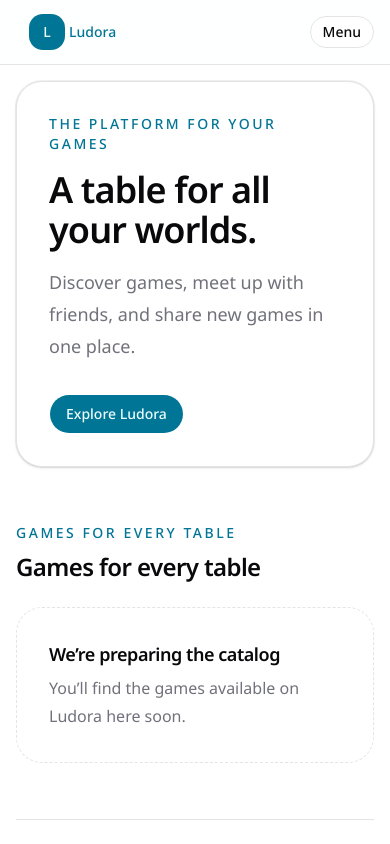
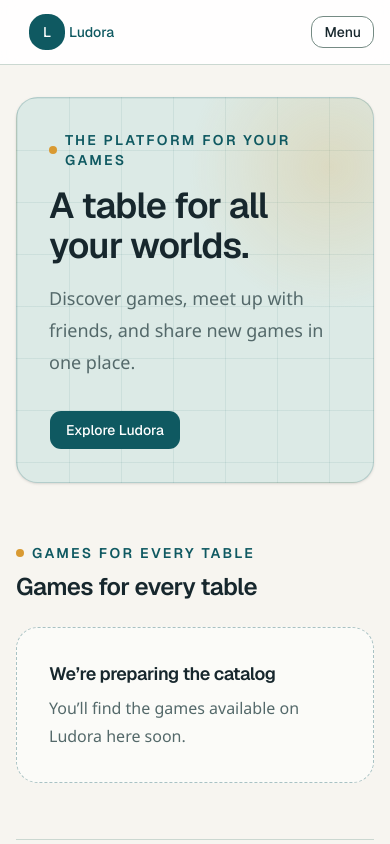
Before and after one commit to bitacorasCode/ludora, a Next.js app in the folder apps/web/: page /en in a window 390 px wide. Shown: the top 844 px of the page. Built offline with nearby package versions, Linux system fonts and the light colour scheme.

Commit message:
refactor: change style colors and typography

```diff
--- a/apps/web/src/app/[locale]/layout.tsx
+++ b/apps/web/src/app/[locale]/layout.tsx
@@ -14,7 +14,10 @@
   return routing.locales.map((locale) => ({ locale }));
 }
 
-const notoSans = Noto_Sans({ subsets: ['latin'], variable: '--font-sans' });
+const notoSans = Noto_Sans({
+  subsets: ['latin'],
+  variable: '--font-noto-sans',
+});
 
 const geistSans = Geist({
   variable: '--font-geist-sans',
--- a/apps/web/src/app/[locale]/page.tsx
+++ b/apps/web/src/app/[locale]/page.tsx
@@ -52,7 +52,7 @@
           title='Ranking'
           titleId='ranking-title'
         />
-        <Card variant='hero'>
+        <Card>
           <CardHeader>
             <BodyText>{t('rankingDescription')}</BodyText>
           </CardHeader>
--- a/apps/web/src/app/globals.css
+++ b/apps/web/src/app/globals.css
@@ -1,15 +1,19 @@
-@import "tailwindcss";
-@import "tw-animate-css";
-@import "shadcn/tailwind.css";
+@import 'tailwindcss';
+@import 'tw-animate-css';
+@import 'shadcn/tailwind.css';
 
 @custom-variant dark (&:is(.dark *));
 
 @theme inline {
   --color-background: var(--background);
   --color-foreground: var(--foreground);
-  --font-sans: var(--font-sans);
+  --font-sans: var(--font-noto-sans);
   --font-mono: var(--font-geist-mono);
-  --font-heading: var(--font-sans);
+  --font-heading: var(--font-geist-sans);
+  --color-primary-soft: var(--primary-soft);
+  --color-highlight: var(--highlight);
+  --color-highlight-foreground: var(--highlight-foreground);
+  --color-field-border: var(--field-border);
   --color-sidebar-ring: var(--sidebar-ring);
   --color-sidebar-border: var(--sidebar-border);
   --color-sidebar-accent-foreground: var(--sidebar-accent-foreground);
@@ -49,72 +53,80 @@
 }
 
 :root {
-  --background: oklch(1 0 0);
-  --foreground: oklch(0.141 0.005 285.823);
-  --card: oklch(1 0 0);
-  --card-foreground: oklch(0.141 0.005 285.823);
-  --popover: oklch(1 0 0);
-  --popover-foreground: oklch(0.141 0.005 285.823);
-  --primary: oklch(0.52 0.105 223.128);
-  --primary-foreground: oklch(0.984 0.019 200.873);
-  --secondary: oklch(0.967 0.001 286.375);
-  --secondary-foreground: oklch(0.21 0.006 285.885);
-  --muted: oklch(0.967 0.001 286.375);
-  --muted-foreground: oklch(0.552 0.016 285.938);
-  --accent: oklch(0.967 0.001 286.375);
-  --accent-foreground: oklch(0.21 0.006 285.885);
-  --destructive: oklch(0.577 0.245 27.325);
-  --border: oklch(0.92 0.004 286.32);
-  --input: oklch(0.92 0.004 286.32);
-  --ring: oklch(0.705 0.015 286.067);
-  --chart-1: oklch(0.81 0.117 11.638);
-  --chart-2: oklch(0.645 0.246 16.439);
-  --chart-3: oklch(0.586 0.253 17.585);
-  --chart-4: oklch(0.514 0.222 16.935);
-  --chart-5: oklch(0.455 0.188 13.697);
-  --radius: 0.625rem;
-  --sidebar: oklch(0.985 0 0);
-  --sidebar-foreground: oklch(0.141 0.005 285.823);
-  --sidebar-primary: oklch(0.609 0.126 221.723);
-  --sidebar-primary-foreground: oklch(0.984 0.019 200.873);
-  --sidebar-accent: oklch(0.967 0.001 286.375);
-  --sidebar-accent-foreground: oklch(0.21 0.006 285.885);
-  --sidebar-border: oklch(0.92 0.004 286.32);
-  --sidebar-ring: oklch(0.705 0.015 286.067);
+  --background: #f7f5f0;
+  --foreground: #17272d;
+  --card: #ffffff;
+  --card-foreground: #17272d;
+  --popover: #ffffff;
+  --popover-foreground: #17272d;
+  --primary: #0f5961;
+  --primary-foreground: #ffffff;
+  --primary-soft: #dceae6;
+  --secondary: #e7eeea;
+  --secondary-foreground: #214044;
+  --muted: #edf0eb;
+  --muted-foreground: #54696a;
+  --accent: #e3efea;
+  --accent-foreground: #173c40;
+  --highlight: #d99a32;
+  --highlight-foreground: #17272d;
+  --destructive: #b63132;
+  --border: #cbd8d1;
+  --input: #e4ece8;
+  --field-border: #758b84;
+  --ring: #0f5961;
+  --chart-1: #0f5961;
+  --chart-2: #d99a32;
+  --chart-3: #577f8a;
+  --chart-4: #8c695b;
+  --chart-5: #7f9b6f;
+  --radius: 0.75rem;
+  --sidebar: #ffffff;
+  --sidebar-foreground: #17272d;
+  --sidebar-primary: #0f5961;
+  --sidebar-primary-foreground: #ffffff;
+  --sidebar-accent: #e3efea;
+  --sidebar-accent-foreground: #173c40;
+  --sidebar-border: #cbd8d1;
+  --sidebar-ring: #0f5961;
 }
 
 .dark {
-  --background: oklch(0.141 0.005 285.823);
-  --foreground: oklch(0.985 0 0);
-  --card: oklch(0.21 0.006 285.885);
-  --card-foreground: oklch(0.985 0 0);
-  --popover: oklch(0.21 0.006 285.885);
-  --popover-foreground: oklch(0.985 0 0);
-  --primary: oklch(0.45 0.085 224.283);
-  --primary-foreground: oklch(0.984 0.019 200.873);
-  --secondary: oklch(0.274 0.006 286.033);
-  --secondary-foreground: oklch(0.985 0 0);
-  --muted: oklch(0.274 0.006 286.033);
-  --muted-foreground: oklch(0.705 0.015 286.067);
-  --accent: oklch(0.274 0.006 286.033);
-  --accent-foreground: oklch(0.985 0 0);
-  --destructive: oklch(0.704 0.191 22.216);
-  --border: oklch(1 0 0 / 10%);
-  --input: oklch(1 0 0 / 15%);
-  --ring: oklch(0.552 0.016 285.938);
-  --chart-1: oklch(0.81 0.117 11.638);
-  --chart-2: oklch(0.645 0.246 16.439);
-  --chart-3: oklch(0.586 0.253 17.585);
-  --chart-4: oklch(0.514 0.222 16.935);
-  --chart-5: oklch(0.455 0.188 13.697);
-  --sidebar: oklch(0.21 0.006 285.885);
-  --sidebar-foreground: oklch(0.985 0 0);
-  --sidebar-primary: oklch(0.715 0.143 215.221);
-  --sidebar-primary-foreground: oklch(0.302 0.056 229.695);
-  --sidebar-accent: oklch(0.274 0.006 286.033);
-  --sidebar-accent-foreground: oklch(0.985 0 0);
-  --sidebar-border: oklch(1 0 0 / 10%);
-  --sidebar-ring: oklch(0.552 0.016 285.938);
+  --background: #12232a;
+  --foreground: #f0f5f2;
+  --card: #1a2d33;
+  --card-foreground: #f0f5f2;
+  --popover: #1a2d33;
+  --popover-foreground: #f0f5f2;
+  --primary: #82d7c9;
+  --primary-foreground: #12232a;
+  --primary-soft: #1d3b3e;
+  --secondary: #263f43;
+  --secondary-foreground: #f0f5f2;
+  --muted: #20363b;
+  --muted-foreground: #afc3c0;
+  --accent: #2a4747;
+  --accent-foreground: #f0f5f2;
+  --highlight: #e6b35e;
+  --highlight-foreground: #17272d;
+  --destructive: #ff9c96;
+  --border: #415b5f;
+  --input: #263e42;
+  --field-border: #8aa8a2;
+  --ring: #82d7c9;
+  --chart-1: #82d7c9;
+  --chart-2: #e6b35e;
+  --chart-3: #8fb9c5;
+  --chart-4: #d19b84;
+  --chart-5: #a7c798;
+  --sidebar: #1a2d33;
+  --sidebar-foreground: #f0f5f2;
+  --sidebar-primary: #82d7c9;
+  --sidebar-primary-foreground: #12232a;
+  --sidebar-accent: #2a4747;
+  --sidebar-accent-foreground: #f0f5f2;
+  --sidebar-border: #415b5f;
+  --sidebar-ring: #82d7c9;
 }
 
 @layer base {
@@ -127,4 +139,30 @@
   html {
     @apply font-sans;
   }
+  button:not(:disabled),
+  [role='button']:not(:disabled) {
+    cursor: pointer;
+  }
 }
+
+@layer components {
+  [data-slot='card'][data-variant='hero'] {
+    background-image:
+      radial-gradient(
+        circle at 88% 18%,
+        color-mix(in srgb, var(--highlight) 20%, transparent),
+        transparent 32%
+      ),
+      linear-gradient(
+        to right,
+        color-mix(in srgb, var(--primary) 8%, transparent) 1px,
+        transparent 1px
+      ),
+      linear-gradient(
+        to bottom,
+        color-mix(in srgb, var(--primary) 8%, transparent) 1px,
+        transparent 1px
+      );
+    background-size: auto, 3.25rem 3.25rem, 3.25rem 3.25rem;
+  }
+}
--- a/apps/web/src/components/layout/header.tsx
+++ b/apps/web/src/components/layout/header.tsx
@@ -17,7 +17,7 @@
   const t = useTranslations('Header');
 
   return (
-    <header className='sticky top-0 z-40 border-b bg-background/90 backdrop-blur'>
+    <header className='sticky top-0 z-40 border-b bg-card/90 backdrop-blur'>
       <nav
         aria-label={t('mainNavigation')}
         className='mx-auto flex h-16 max-w-6xl items-center justify-between gap-4 px-4 sm:px-6 lg:px-8'
@@ -36,7 +36,7 @@
 
         <div className='hidden items-center gap-6 md:flex'>
           {links.map((link) => (
-            <Button asChild key={link.href} variant='link' size='sm'>
+            <Button asChild key={link.href} variant='ghost' size='sm'>
               <Link href={link.href}>{t(link.label)}</Link>
             </Button>
           ))}
@@ -57,7 +57,7 @@
           {links.map((link) => (
             <SideMenuClose asChild key={link.href}>
               <div>
-                <Button asChild variant='link' size='sm'>
+                <Button asChild variant='ghost' size='sm'>
                   <Link href={link.href}>{t(link.label)}</Link>
                 </Button>
               </div>
--- a/apps/web/src/components/layout/page-layout.tsx
+++ b/apps/web/src/components/layout/page-layout.tsx
@@ -6,7 +6,7 @@
   return (
     <div
       className={cn(
-        'mx-auto w-full max-w-6xl px-4 sm:px-6 lg:px-8 mt-4',
+        'mx-auto mt-8 w-full max-w-6xl px-4 sm:mt-10 sm:px-6 lg:px-8',
         className,
       )}
       {...props}
--- a/apps/web/src/components/typography/typography.tsx
+++ b/apps/web/src/components/typography/typography.tsx
@@ -6,7 +6,7 @@
   return (
     <h1
       className={cn(
-        'text-4xl font-semibold tracking-tight sm:text-6xl',
+        'font-heading text-4xl font-semibold tracking-tight text-balance sm:text-6xl',
         className,
       )}
       {...props}
@@ -17,7 +17,7 @@
 export function SectionTitle({ className, ...props }: ComponentProps<'h2'>) {
   return (
     <h2
-      className={cn('text-2xl font-semibold tracking-tight', className)}
+      className={cn('font-heading text-2xl font-semibold tracking-tight sm:text-3xl', className)}
       {...props}
     />
   );
@@ -26,7 +26,7 @@
 export function SubsectionTitle({ className, ...props }: ComponentProps<'h3'>) {
   return (
     <h3
-      className={cn('text-lg font-semibold tracking-tight', className)}
+      className={cn('font-heading text-lg font-semibold tracking-tight', className)}
       {...props}
     />
   );
@@ -45,7 +45,7 @@
   return (
     <p
       className={cn(
-        'text-sm font-medium uppercase tracking-[0.18em] text-primary',
+        'inline-flex items-center gap-2 font-heading text-sm font-semibold uppercase tracking-[0.16em] text-primary before:size-2 before:shrink-0 before:rounded-sm before:bg-highlight',
         className,
       )}
       {...props}
--- a/apps/web/src/components/ui/button.tsx
+++ b/apps/web/src/components/ui/button.tsx
@@ -4,13 +4,13 @@
 import * as React from "react"
 
 const buttonVariants = cva(
-  "group/button inline-flex shrink-0 items-center justify-center rounded-4xl border border-transparent bg-clip-padding text-sm font-medium whitespace-nowrap transition-all outline-none select-none focus-visible:border-ring focus-visible:ring-3 focus-visible:ring-ring/30 active:not-aria-[haspopup]:translate-y-px disabled:pointer-events-none disabled:opacity-50 aria-invalid:border-destructive aria-invalid:ring-3 aria-invalid:ring-destructive/20 dark:aria-invalid:border-destructive/50 dark:aria-invalid:ring-destructive/40 [&_svg]:pointer-events-none [&_svg]:shrink-0 [&_svg:not([class*='size-'])]:size-4",
+  "group/button inline-flex shrink-0 items-center justify-center rounded-lg border border-transparent bg-clip-padding font-heading text-sm font-medium whitespace-nowrap transition-all outline-none select-none focus-visible:border-ring focus-visible:ring-3 focus-visible:ring-ring/30 active:not-aria-[haspopup]:translate-y-px disabled:pointer-events-none disabled:opacity-50 aria-invalid:border-destructive aria-invalid:ring-3 aria-invalid:ring-destructive/20 dark:aria-invalid:border-destructive/50 dark:aria-invalid:ring-destructive/40 [&_svg]:pointer-events-none [&_svg]:shrink-0 [&_svg:not([class*='size-'])]:size-4",
   {
     variants: {
       variant: {
         default: "bg-primary text-primary-foreground hover:bg-primary/80",
         outline:
-          "border-border bg-background hover:bg-muted hover:text-foreground aria-expanded:bg-muted aria-expanded:text-foreground dark:bg-transparent dark:hover:bg-input/30",
+          "border-field-border bg-card hover:bg-muted hover:text-foreground aria-expanded:bg-muted aria-expanded:text-foreground dark:bg-transparent dark:hover:bg-input/30",
         secondary:
           "bg-secondary text-secondary-foreground hover:bg-[color-mix(in_oklch,var(--secondary),var(--foreground)_5%)] aria-expanded:bg-secondary aria-expanded:text-secondary-foreground",
         ghost:
--- a/apps/web/src/components/ui/card.tsx
+++ b/apps/web/src/components/ui/card.tsx
@@ -3,14 +3,14 @@
 import * as React from 'react';
 
 const cardVariants = cva(
-  'group/card flex flex-col gap-(--card-spacing) overflow-hidden rounded-4xl border border-border bg-card py-(--card-spacing) text-sm text-card-foreground [--card-spacing:--spacing(6)] data-[size=sm]:[--card-spacing:--spacing(4)] has-[>img:first-child]:pt-0 *:[img:first-child]:rounded-t-4xl *:[img:last-child]:rounded-b-4xl',
+  'group/card flex flex-col gap-(--card-spacing) overflow-hidden rounded-2xl border border-border bg-card py-(--card-spacing) text-sm text-card-foreground [--card-spacing:--spacing(6)] data-[size=sm]:[--card-spacing:--spacing(4)] has-[>img:first-child]:pt-0 *:[img:first-child]:rounded-t-2xl *:[img:last-child]:rounded-b-2xl',
   {
     variants: {
       variant: {
-        default: 'shadow-md ring-1 ring-foreground/5 dark:ring-foreground/10',
-        hero: '[--card-spacing:--spacing(8)] shadow-sm ring-1 ring-foreground/5 dark:ring-foreground/10 sm:[--card-spacing:--spacing(12)]',
+        default: 'shadow-sm',
+        hero: 'border-primary/20 bg-primary-soft shadow-sm [--card-spacing:--spacing(8)] sm:[--card-spacing:--spacing(12)]',
         empty:
-          '[--card-spacing:--spacing(8)] border-dashed bg-transparent shadow-none ring-0',
+          '[--card-spacing:--spacing(8)] border-dashed border-primary/35 bg-card/55 shadow-none',
       },
     },
     defaultVariants: {
@@ -46,7 +46,7 @@
     <div
       data-slot='card-header'
       className={cn(
-        'group/card-header @container/card-header grid auto-rows-min items-start gap-1.5 rounded-t-4xl px-(--card-spacing) has-data-[slot=card-action]:grid-cols-[1fr_auto] has-data-[slot=card-description]:grid-rows-[auto_auto] [.border-b]:pb-(--card-spacing)',
+        'group/card-header @container/card-header grid auto-rows-min items-start gap-1.5 rounded-t-2xl px-(--card-spacing) has-data-[slot=card-action]:grid-cols-[1fr_auto] has-data-[slot=card-description]:grid-rows-[auto_auto] [.border-b]:pb-(--card-spacing)',
         className,
       )}
       {...props}
@@ -58,7 +58,7 @@
   return (
     <div
       data-slot='card-title'
-      className={cn('font-heading text-base font-medium', className)}
+      className={cn('font-heading text-xl font-semibold tracking-tight', className)}
       {...props}
     />
   );
@@ -102,7 +102,7 @@
     <div
       data-slot='card-footer'
       className={cn(
-        'flex items-center rounded-b-4xl px-(--card-spacing) [.border-t]:pt-(--card-spacing)',
+        'flex items-center rounded-b-2xl px-(--card-spacing) [.border-t]:pt-(--card-spacing)',
         className,
       )}
       {...props}
--- a/apps/web/src/components/ui/input.tsx
+++ b/apps/web/src/components/ui/input.tsx
@@ -1,5 +1,5 @@
+import { cn } from "cn"
 import * as React from "react"
-import { cn } from "cn"
 
 function Input({ className, type, ...props }: React.ComponentProps<"input">) {
   return (
@@ -7,7 +7,7 @@
       type={type}
       data-slot="input"
       className={cn(
-        "h-9 w-full min-w-0 rounded-3xl border border-transparent bg-input/50 px-3 py-1 text-base transition-[color,box-shadow,background-color] outline-none file:inline-flex file:h-7 file:border-0 file:bg-transparent file:text-sm file:font-medium file:text-foreground placeholder:text-muted-foreground focus-visible:border-ring focus-visible:ring-3 focus-visible:ring-ring/30 disabled:pointer-events-none disabled:cursor-not-allowed disabled:opacity-50 aria-invalid:border-destructive aria-invalid:ring-3 aria-invalid:ring-destructive/20 md:text-sm dark:aria-invalid:border-destructive/50 dark:aria-invalid:ring-destructive/40",
+        "h-9 w-full min-w-0 rounded-lg border border-field-border bg-card px-3 py-1 text-base transition-[color,box-shadow,background-color] outline-none file:inline-flex file:h-7 file:border-0 file:bg-transparent file:text-sm file:font-medium file:text-foreground placeholder:text-muted-foreground focus-visible:border-ring focus-visible:ring-3 focus-visible:ring-ring/30 disabled:pointer-events-none disabled:cursor-not-allowed disabled:opacity-50 aria-invalid:border-destructive aria-invalid:ring-3 aria-invalid:ring-destructive/20 md:text-sm dark:aria-invalid:border-destructive/50 dark:aria-invalid:ring-destructive/40",
         className
       )}
       {...props}
--- a/apps/web/src/components/ui/popover.tsx
+++ b/apps/web/src/components/ui/popover.tsx
@@ -1,8 +1,8 @@
 "use client"
 
-import * as React from "react"
 import { cn } from "cn"
 import { Popover as PopoverPrimitive } from "radix-ui"
+import * as React from "react"
 
 function Popover({
   ...props
@@ -29,7 +29,7 @@
         align={align}
         sideOffset={sideOffset}
         className={cn(
-          "z-50 flex w-72 origin-(--radix-popover-content-transform-origin) flex-col gap-4 rounded-3xl bg-popover p-4 text-sm text-popover-foreground shadow-lg ring-1 ring-foreground/5 outline-hidden duration-100 data-[side=bottom]:slide-in-from-top-2 data-[side=left]:slide-in-from-right-2 data-[side=right]:slide-in-from-left-2 data-[side=top]:slide-in-from-bottom-2 dark:ring-foreground/10 data-open:animate-in data-open:fade-in-0 data-open:zoom-in-95 data-closed:animate-out data-closed:fade-out-0 data-closed:zoom-out-95",
+          "z-50 flex w-72 origin-(--radix-popover-content-transform-origin) flex-col gap-4 rounded-xl border border-border bg-popover p-4 text-sm text-popover-foreground shadow-lg outline-hidden duration-100 data-[side=bottom]:slide-in-from-top-2 data-[side=left]:slide-in-from-right-2 data-[side=right]:slide-in-from-left-2 data-[side=top]:slide-in-from-bottom-2 data-open:animate-in data-open:fade-in-0 data-open:zoom-in-95 data-closed:animate-out data-closed:fade-out-0 data-closed:zoom-out-95",
           className
         )}
         {...props}
--- a/apps/web/src/components/ui/select.tsx
+++ b/apps/web/src/components/ui/select.tsx
@@ -44,7 +44,7 @@
       data-slot="select-trigger"
       data-size={size}
       className={cn(
-        "flex w-fit items-center justify-between gap-1.5 rounded-3xl border border-transparent bg-input/50 px-3 py-2 text-sm whitespace-nowrap transition-[color,box-shadow,background-color] outline-none focus-visible:border-ring focus-visible:ring-3 focus-visible:ring-ring/30 disabled:cursor-not-allowed disabled:opacity-50 aria-invalid:border-destructive aria-invalid:ring-3 aria-invalid:ring-destructive/20 data-placeholder:text-muted-foreground data-[size=default]:h-9 data-[size=sm]:h-8 *:data-[slot=select-value]:line-clamp-1 *:data-[slot=select-value]:flex *:data-[slot=select-value]:items-center *:data-[slot=select-value]:gap-1.5 dark:aria-invalid:border-destructive/50 dark:aria-invalid:ring-destructive/40 [&_svg]:pointer-events-none [&_svg]:shrink-0 [&_svg:not([class*='size-'])]:size-4",
+        "flex w-fit items-center justify-between gap-1.5 rounded-lg border border-field-border bg-card px-3 py-2 font-heading text-sm whitespace-nowrap transition-[color,box-shadow,background-color] outline-none focus-visible:border-ring focus-visible:ring-3 focus-visible:ring-ring/30 disabled:cursor-not-allowed disabled:opacity-50 aria-invalid:border-destructive aria-invalid:ring-3 aria-invalid:ring-destructive/20 data-placeholder:text-muted-foreground data-[size=default]:h-9 data-[size=sm]:h-8 *:data-[slot=select-value]:line-clamp-1 *:data-[slot=select-value]:flex *:data-[slot=select-value]:items-center *:data-[slot=select-value]:gap-1.5 dark:aria-invalid:border-destructive/50 dark:aria-invalid:ring-destructive/40 [&_svg]:pointer-events-none [&_svg]:shrink-0 [&_svg:not([class*='size-'])]:size-4",
         className
       )}
       {...props}
@@ -69,7 +69,7 @@
       <SelectPrimitive.Content
         data-slot="select-content"
         data-align-trigger={position === "item-aligned"}
-        className={cn("relative z-50 max-h-(--radix-select-content-available-height) min-w-36 origin-(--radix-select-content-transform-origin) overflow-x-hidden overflow-y-auto rounded-3xl bg-popover text-popover-foreground shadow-lg ring-1 ring-foreground/5 duration-100 data-[align-trigger=true]:animate-none data-[side=bottom]:slide-in-from-top-2 data-[side=left]:slide-in-from-right-2 data-[side=right]:slide-in-from-left-2 data-[side=top]:slide-in-from-bottom-2 dark:ring-foreground/10 data-open:animate-in data-open:fade-in-0 data-open:zoom-in-95 data-closed:animate-out data-closed:fade-out-0 data-closed:zoom-out-95", position ==="popper"&&"data-[side=bottom]:translate-y-1 data-[side=left]:-translate-x-1 data-[side=right]:translate-x-1 data-[side=top]:-translate-y-1", className )}
+        className={cn("relative z-50 max-h-(--radix-select-content-available-height) min-w-36 origin-(--radix-select-content-transform-origin) overflow-x-hidden overflow-y-auto rounded-xl border border-border bg-popover text-popover-foreground shadow-lg duration-100 data-[align-trigger=true]:animate-none data-[side=bottom]:slide-in-from-top-2 data-[side=left]:slide-in-from-right-2 data-[side=right]:slide-in-from-left-2 data-[side=top]:slide-in-from-bottom-2 dark:ring-foreground/10 data-open:animate-in data-open:fade-in-0 data-open:zoom-in-95 data-closed:animate-out data-closed:fade-out-0 data-closed:zoom-out-95", position ==="popper"&&"data-[side=bottom]:translate-y-1 data-[side=left]:-translate-x-1 data-[side=right]:translate-x-1 data-[side=top]:-translate-y-1", className )}
         position={position}
         align={align}
         {...props}
@@ -112,7 +112,7 @@
     <SelectPrimitive.Item
       data-slot="select-item"
       className={cn(
-        "relative flex w-full cursor-default items-center gap-2.5 rounded-2xl py-2 pr-8 pl-3 text-sm font-medium outline-hidden select-none focus:bg-accent focus:text-accent-foreground not-data-[variant=destructive]:focus:**:text-accent-foreground data-disabled:pointer-events-none data-disabled:opacity-50 [&_svg]:pointer-events-none [&_svg]:shrink-0 [&_svg:not([class*='size-'])]:size-4 *:[span]:last:flex *:[span]:last:items-center *:[span]:last:gap-2",
+        "relative flex w-full cursor-default items-center gap-2.5 rounded-md py-2 pr-8 pl-3 text-sm font-medium outline-hidden select-none focus:bg-accent focus:text-accent-foreground not-data-[variant=destructive]:focus:**:text-accent-foreground data-disabled:pointer-events-none data-disabled:opacity-50 [&_svg]:pointer-events-none [&_svg]:shrink-0 [&_svg:not([class*='size-'])]:size-4 *:[span]:last:flex *:[span]:last:gap-2",
         className
       )}
       {...props}
--- a/apps/web/src/features/register/components/register-form.tsx
+++ b/apps/web/src/features/register/components/register-form.tsx
@@ -20,7 +20,7 @@
   const t = useTranslations('Register');
 
   return (
-    <div className='mx-auto md:w-1/2 w-full px-4 py-6 sm:px-6 lg:px-8'>
+    <div className='mx-auto w-full max-w-xl px-4 py-10 sm:px-6 sm:py-16'>
       <a
         href='#register-form'
         className='sr-only focus:not-sr-only focus:absolute focus:top-4 focus:left-4 focus:z-50 focus:rounded-md focus:bg-background focus:px-4 focus:py-2 focus:text-sm focus:font-medium focus:shadow-lg'
```
Also changed, not shown: 2 other files (tests, documents, lock files or other folders).
